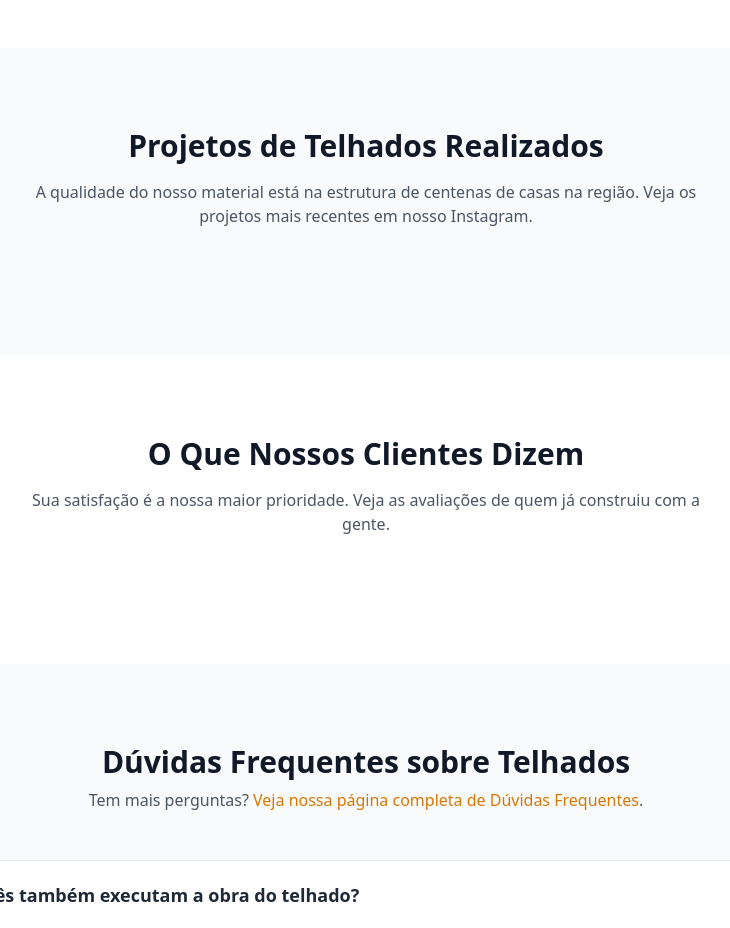
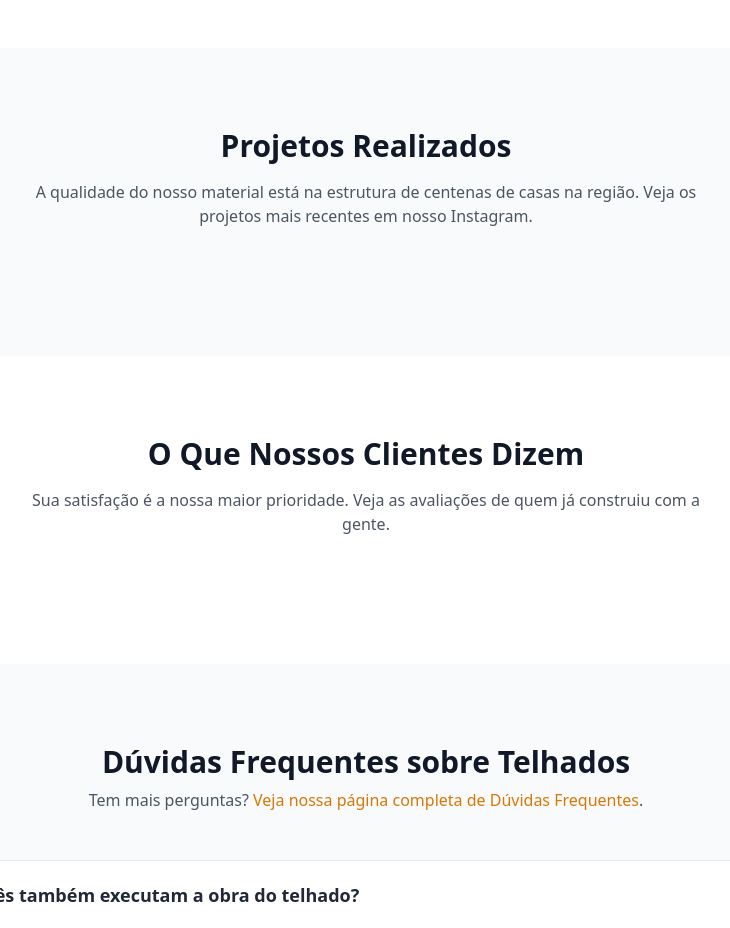
Before and after one commit to alcxyz/madideal.github.io, a plain HTML site: page index.html in a window 1280 px wide. Shown: the part 2560-3488 px from the top of the page, without its empty margins (274-1004 px from the left). Drawn offline with nearby package versions, Linux system fonts and the light colour scheme.

Commit message:
change title ig section

```diff
--- a/index.html
+++ b/index.html
@@ -231,7 +231,7 @@
     <!-- Project Portfolio Section (Instagram Feed) -->
     <section id="portfolio-telhados" class="py-20 bg-gray-50">
       <div class="container mx-auto px-6 text-center">
-        <h2 class="text-3xl font-bold text-gray-900 mb-4">Projetos de Telhados Realizados</h2>
+        <h2 class="text-3xl font-bold text-gray-900 mb-4">Projetos Realizados</h2>
         <p class="max-w-2xl mx-auto mb-12 text-gray-600">A qualidade do nosso material está na estrutura de centenas de casas na região. Veja os projetos mais recentes em nosso Instagram.</p>
         <div class="elfsight-app-659bbd64-5279-4622-9a22-94e27ede6e5c" data-elfsight-app-lazy></div>
       </div>
```
